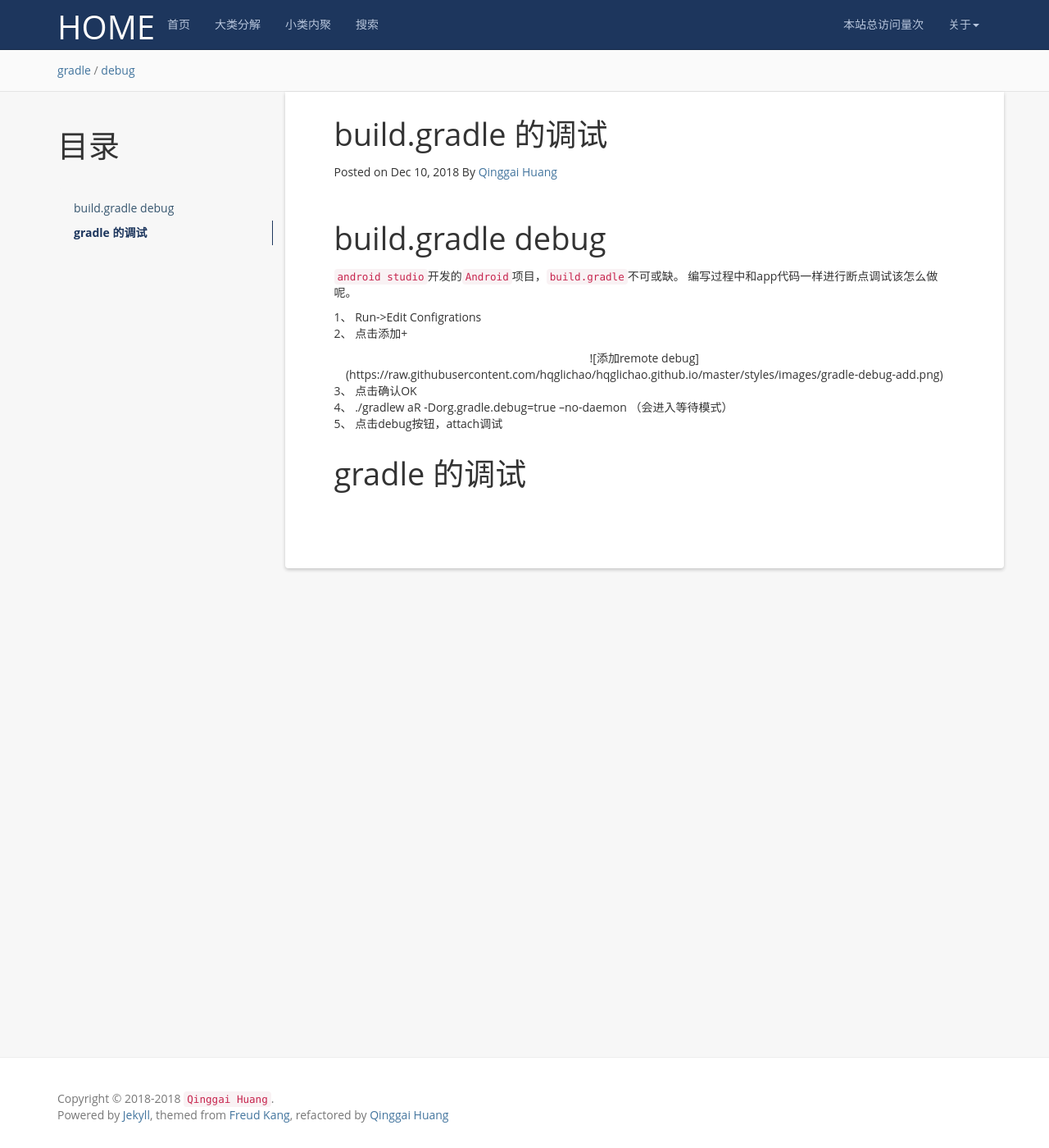
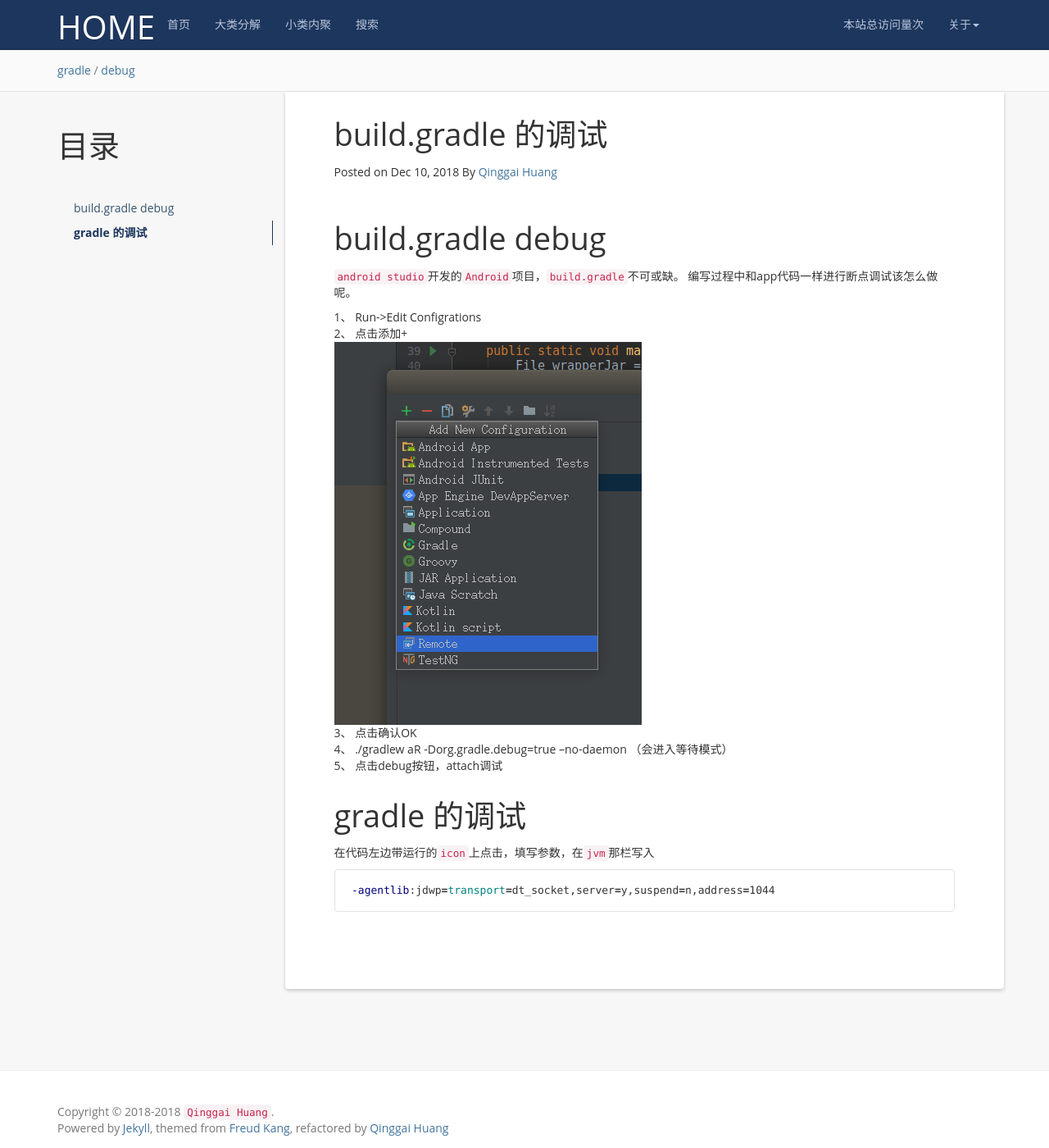
Before and after one commit to hqglichao/hqglichao.github.io, a Jekyll site: the page built from _posts/2019-12-18-gradle-debug.md, in a window 1280 px wide and 1400 px high. Shown: the whole window at 82% size. Built offline with Jekyll 4.4.1, drawn with Linux system fonts in a browser that asks for light colours; nearby versions of some CDN libraries; comment, search, counter and statistics services are not loaded.

Commit message:
modify post
Signed-off-by: huangqinggai <huangqinggai@qiyi.com>

````diff
--- a/_posts/2019-12-18-gradle-debug.md
+++ b/_posts/2019-12-18-gradle-debug.md
@@ -17,10 +17,15 @@ build.gradle debug
 
 1、 Run->Edit Configrations
 2、 点击添加+
-<div align=center>![添加remote debug](https://raw.githubusercontent.com/hqglichao/hqglichao.github.io/master/styles/images/gradle-debug-add.png)</div>
+![点击添加示意图](https://raw.githubusercontent.com/hqglichao/hqglichao.github.io/master/styles/images/gradle-debug-add.png)
 3、 点击确认OK
 4、 ./gradlew aR -Dorg.gradle.debug=true  --no-daemon （会进入等待模式）
 5、 点击debug按钮，attach调试
 
 gradle 的调试
 =========================================
+
+在代码左边带运行的`icon`上点击，填写参数，在`jvm`那栏写入
+```bash
+-agentlib:jdwp=transport=dt_socket,server=y,suspend=n,address=1044
+```
````
